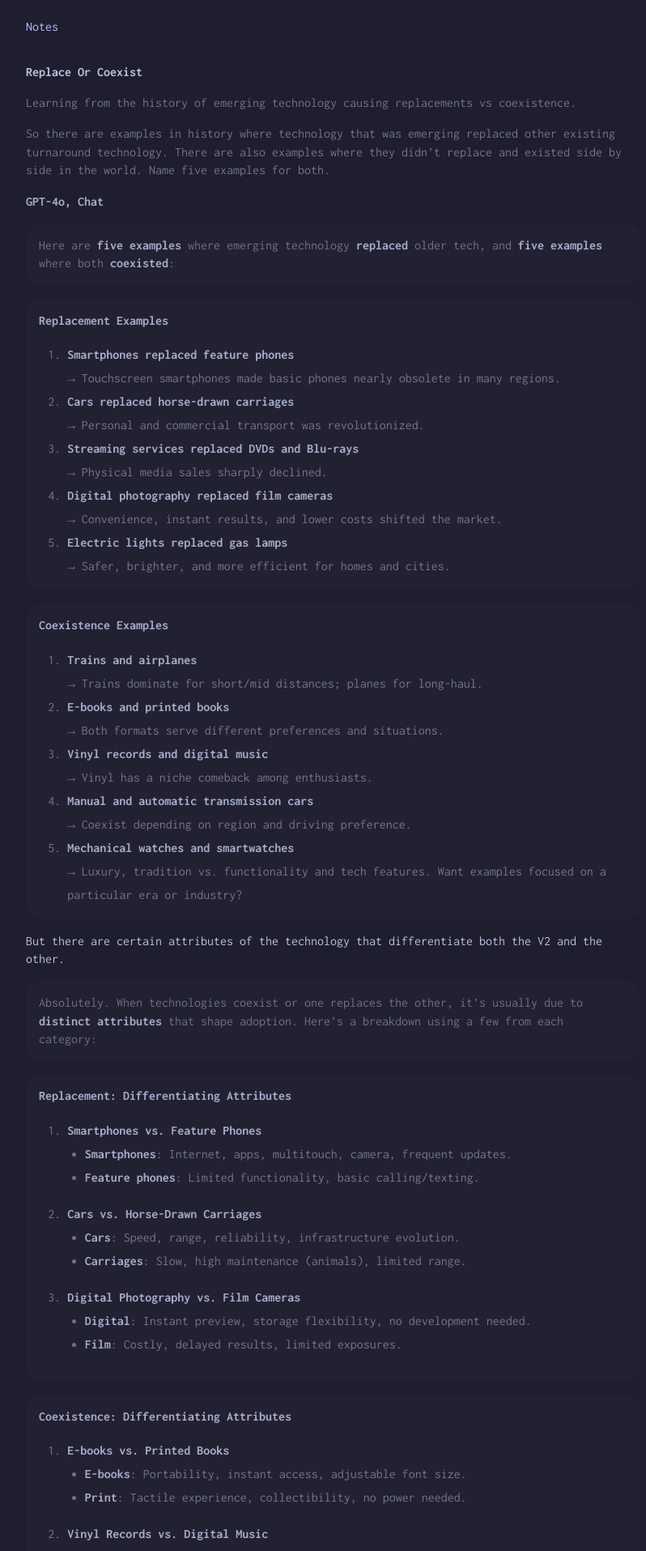
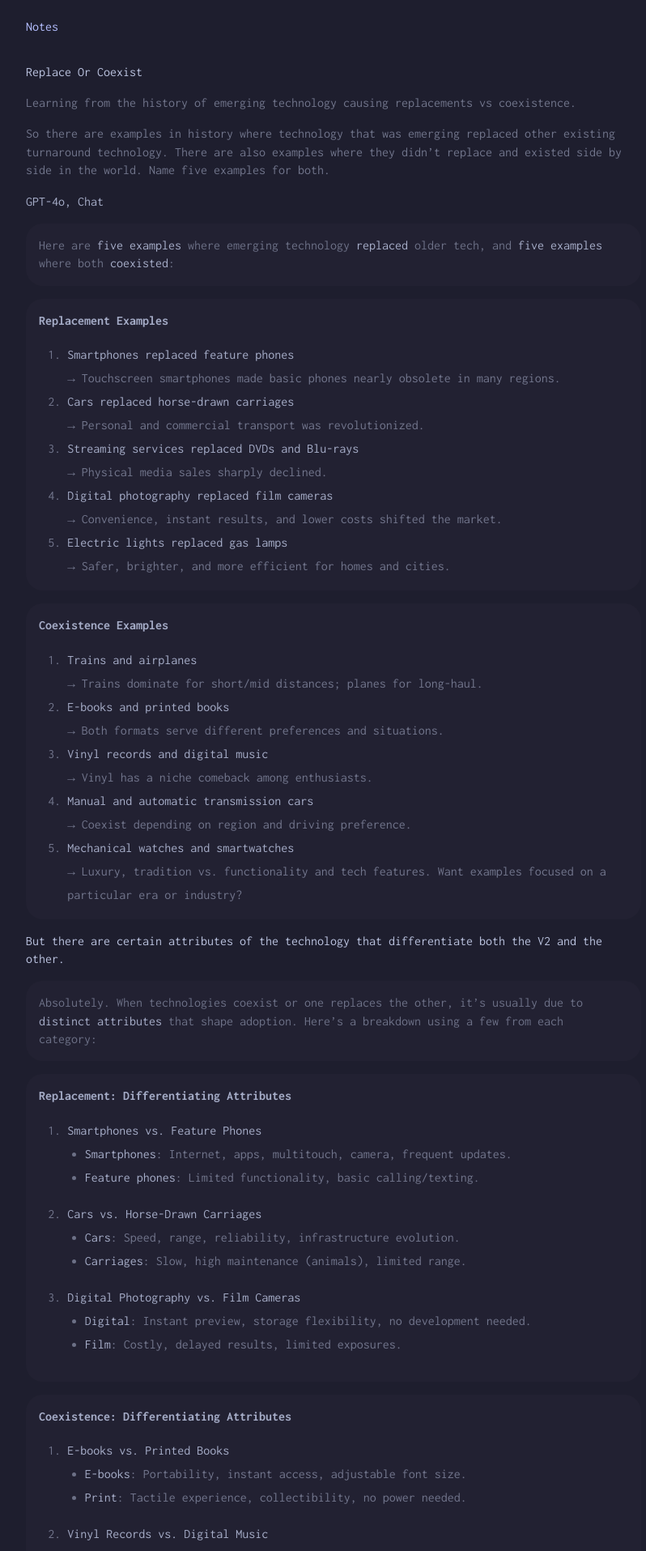
Before and after one commit to berndpl/notes-plontsch, a Jekyll site: the page built from _posts/2025/2025-05-12-replace-or-coexist.md, in a window 1280 px wide. Shown: the top 1915 px of the page at 81% size, without its empty margins (228-1026 px from the left). Built offline with Jekyll 4.4.1, drawn with Linux system fonts in a browser that asks for light colours; our own code applies the rules of GitHub Pages for plain Markdown files.

Commit message:
Standardize font weight for article headings and list items in main.css, ensuring a consistent appearance with normal weight across h2, h3, h4, h5, and list item headings.

```diff
--- a/assets/css/main.css
+++ b/assets/css/main.css
@@ -125,7 +125,7 @@
 
 .posts {
   h2 {
-      font-size: 1.1em
+      font-size: 1rem; /* Same size as body text */
   }
 }
 
@@ -170,6 +170,7 @@
   line-height: 1.3;
   flex: 1;
   font-weight: 400;
+  font-size: 1rem; /* Same size as body text */
 }
 
 li h2 a {
@@ -212,6 +213,7 @@
 
 article h1 {
   font-size: 1rem; /* Same size as body text */
+  font-weight: 400; /* Normal weight, not bold */
   color: #bac2de; /* Base color for headings */
   max-width: 80%; /* Match image width for consistent horizontal alignment */
   display: block; /* Match image display property */
@@ -220,12 +222,14 @@
 
 article h2 {
   font-size: 1rem; /* Same size as body text */
+  font-weight: 400; /* Normal weight, not bold */
   margin-bottom: 1rem;
   color: #bac2de; /* Base color for headings */
 }
 
 article h3 {
   font-size: 1rem; /* Same size as body text */
+  font-weight: 400; /* Normal weight, not bold */
   color: #bac2de; /* Base color for headings */
   margin-bottom: 1rem;
 
@@ -233,12 +237,14 @@
 
 article h4 {
   font-size: 1rem; /* Same size as body text */
+  font-weight: 400; /* Normal weight, not bold */
   color: #bac2de; /* Base color for headings */
   margin-bottom: 1rem;
 }
 
 article h5 {
   font-size: 1rem; /* Same size as body text */
+  font-weight: 400; /* Normal weight, not bold */
   color: #bac2de; /* Base color for headings */
   margin-bottom: 1rem;
 }
@@ -299,6 +305,7 @@
 article ul li [style*="font-weight: bold"],
 article ol li [style*="font-weight: bold"] {
   color: rgba(166, 173, 200, 1); /* Full opacity for bold text */
+  font-weight: 400; /* Normal weight, not bold */
 }
 
 article img {
```
